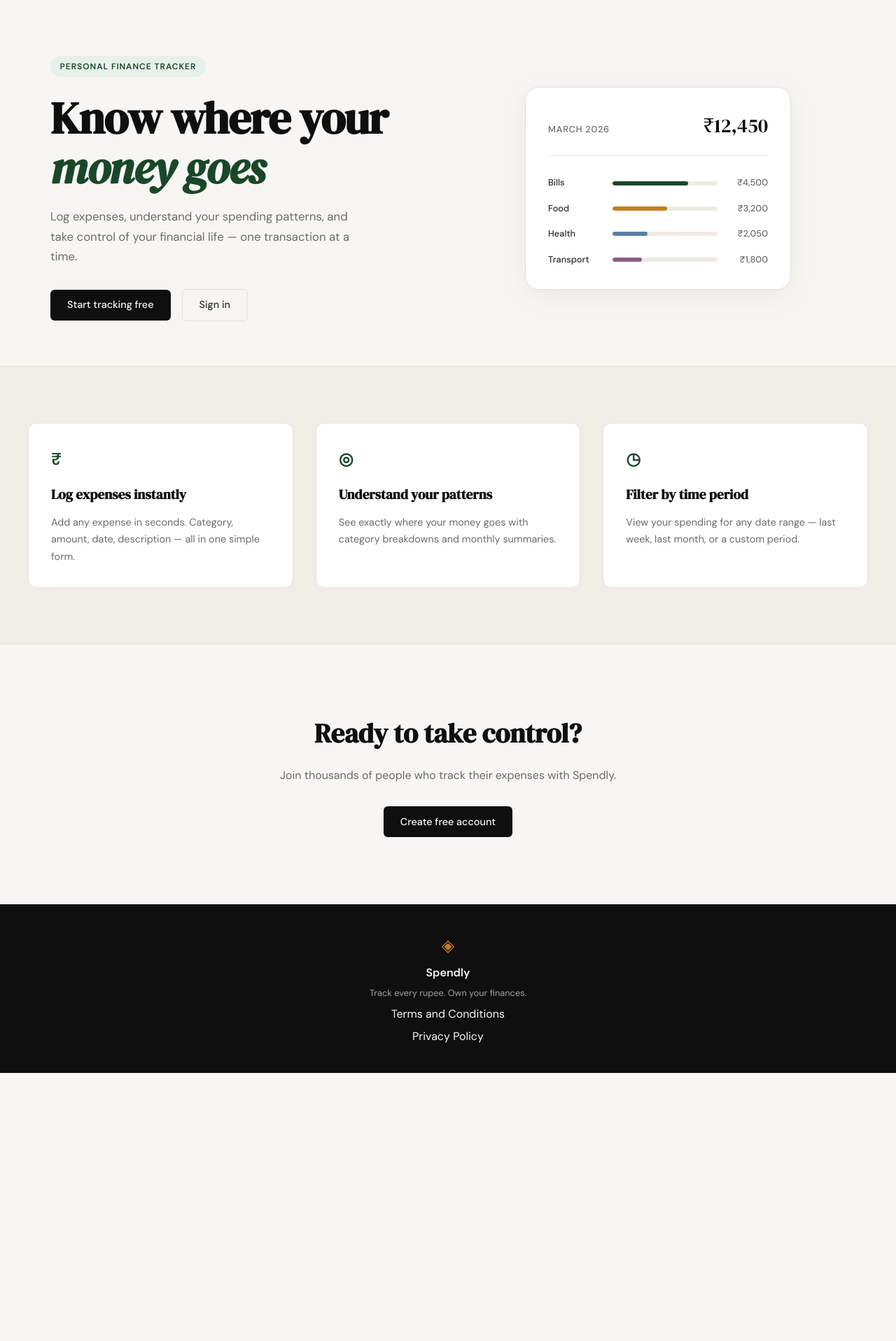
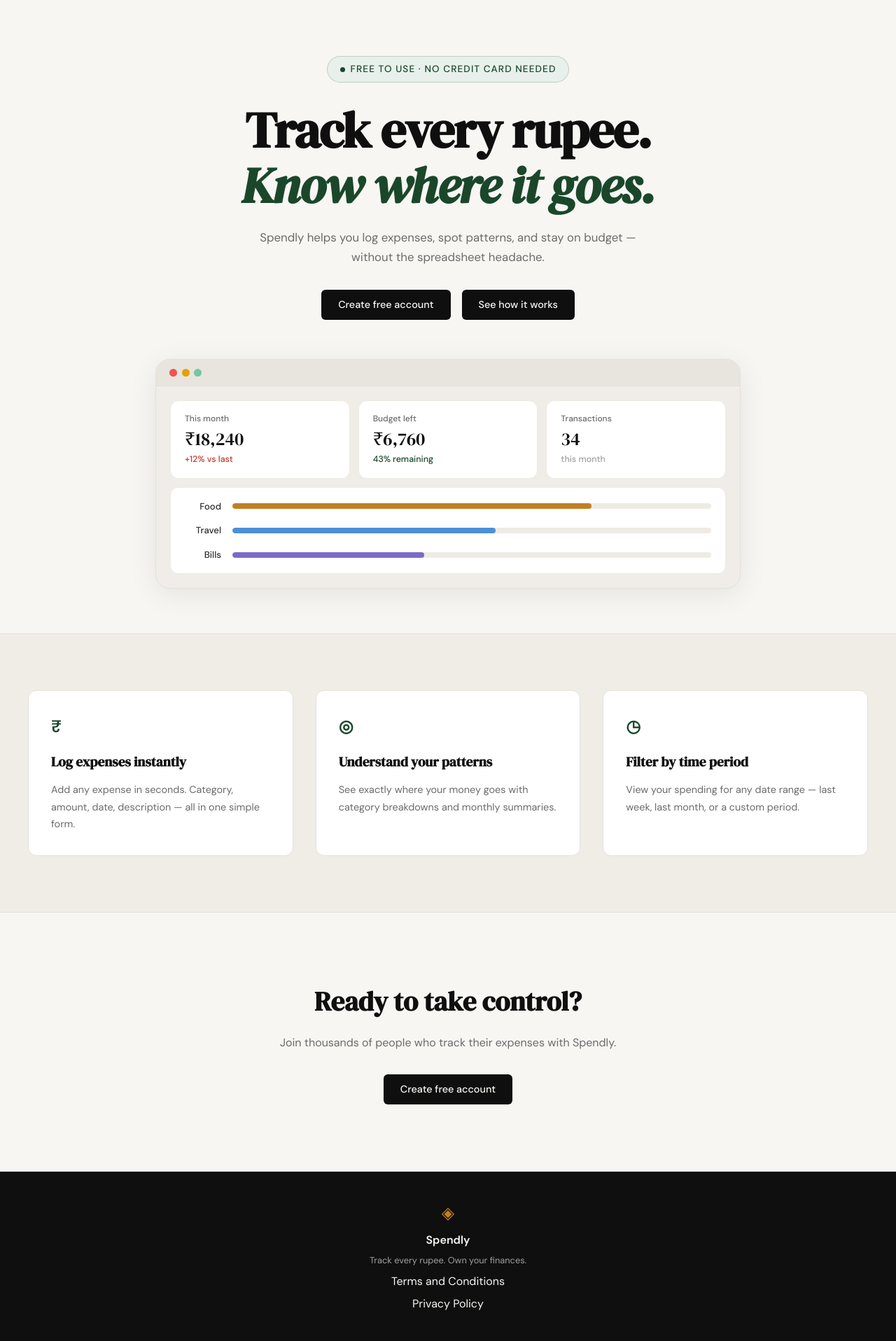
Before and after one commit to QL-Nisha-Rana/spendly, a Flask app: page / in a window 1280 px wide. Shown: the part 61-1977 px from the top of the page at 70% size. Before the commit the page ends 1594 px from the top, so only its background shows below. Run offline with Flask 3, Linux system fonts and the light colour scheme.

Commit message:
landing: redesign hero section to match mockup

```diff
--- /dev/null
+++ b/static/css/landing.css
@@ -0,0 +1,210 @@
+/* ------------------------------------------------------------------ */
+/* Landing page — hero overrides                                        */
+/* Loaded only on landing.html; overrides the grid hero from style.css */
+/* ------------------------------------------------------------------ */
+
+.hero {
+    display: flex;
+    flex-direction: column;
+    align-items: center;
+    text-align: center;
+    padding: 5rem 2rem 4rem;
+    max-width: 900px;
+    margin: 0 auto;
+    gap: 0;
+}
+
+/* ------------------------------------------------------------------ */
+/* Inner copy block                                                     */
+/* ------------------------------------------------------------------ */
+
+.hero-inner {
+    display: flex;
+    flex-direction: column;
+    align-items: center;
+    width: 100%;
+    max-width: 700px;
+}
+
+/* Badge */
+.hero-badge {
+    display: inline-flex;
+    align-items: center;
+    gap: 0.5rem;
+    background: var(--accent-light);
+    color: var(--accent);
+    font-size: 0.85rem;
+    font-weight: 500;
+    padding: 0.45rem 1.1rem;
+    border-radius: 999px;
+    border: 1px solid rgba(26, 71, 42, 0.2);
+    margin-bottom: 1.75rem;
+}
+
+.hero-badge-dot {
+    width: 7px;
+    height: 7px;
+    background: var(--accent);
+    border-radius: 50%;
+    flex-shrink: 0;
+}
+
+/* Title */
+.hero-title {
+    font-size: clamp(2.75rem, 6vw, 4.5rem);
+    margin-bottom: 1.25rem;
+}
+
+.hero-title em {
+    color: var(--accent);
+    font-style: italic;
+    display: block;
+}
+
+/* Subtitle */
+.hero-subtitle {
+    max-width: 560px;
+    margin: 0 auto 2rem;
+}
+
+/* CTA buttons */
+.hero-actions {
+    display: flex;
+    gap: 1rem;
+    align-items: center;
+    justify-content: center;
+    margin-bottom: 3.5rem;
+}
+
+/* ------------------------------------------------------------------ */
+/* Dashboard mock                                                       */
+/* ------------------------------------------------------------------ */
+
+.hero-dashboard {
+    width: 100%;
+    max-width: 860px;
+    background: #f0ede8;
+    border: 1px solid var(--border);
+    border-radius: var(--radius-lg);
+    box-shadow: 0 8px 40px rgba(0, 0, 0, 0.08);
+    overflow: hidden;
+}
+
+/* Browser chrome bar */
+.dashboard-chrome {
+    display: flex;
+    align-items: center;
+    gap: 0.4rem;
+    padding: 0.8rem 1.2rem;
+    background: #e8e4de;
+    border-bottom: 1px solid var(--border);
+}
+
+.chrome-dot {
+    width: 11px;
+    height: 11px;
+    border-radius: 50%;
+}
+
+.chrome-red    { background: #f05252; }
+.chrome-yellow { background: #e3a008; }
+.chrome-green  { background: #76c7a0; }
+
+/* Dashboard content */
+.dashboard-body {
+    padding: 1.25rem;
+    display: flex;
+    flex-direction: column;
+    gap: 0.75rem;
+}
+
+/* Stat tiles */
+.dash-stats {
+    display: grid;
+    grid-template-columns: repeat(3, 1fr);
+    gap: 0.75rem;
+}
+
+.dash-stat-card {
+    background: var(--paper-card);
+    border: 1px solid var(--border-soft);
+    border-radius: var(--radius-md);
+    padding: 1rem 1.25rem;
+    text-align: left;
+    display: flex;
+    flex-direction: column;
+    gap: 0.25rem;
+}
+
+.dash-stat-label {
+    font-size: 0.75rem;
+    color: var(--ink-muted);
+    font-weight: 500;
+}
+
+.dash-stat-value {
+    font-family: var(--font-display);
+    font-size: 1.6rem;
+    color: var(--ink);
+    line-height: 1.2;
+}
+
+.dash-stat-sub {
+    font-size: 0.78rem;
+    color: var(--ink-faint);
+    font-weight: 500;
+}
+
+.dash-stat-sub.dash-stat-negative { color: var(--danger); }
+.dash-stat-sub.dash-stat-positive { color: var(--accent); }
+
+/* Category bars */
+.dash-bars {
+    background: var(--paper-card);
+    border: 1px solid var(--border-soft);
+    border-radius: var(--radius-md);
+    padding: 1rem 1.25rem;
+    display: flex;
+    flex-direction: column;
+    gap: 0.85rem;
+}
+
+.dash-bar-row {
+    display: grid;
+    grid-template-columns: 52px 1fr;
+    align-items: center;
+    gap: 1rem;
+}
+
+.dash-bar-label {
+    font-size: 0.82rem;
+    font-weight: 500;
+    color: var(--ink-soft);
+    text-align: right;
+}
+
+.dash-bar-track {
+    height: 8px;
+    background: var(--border-soft);
+    border-radius: 999px;
+    overflow: hidden;
+}
+
+.dash-bar {
+    height: 100%;
+    border-radius: 999px;
+}
+
+.dash-bar-orange { background: #c17f24; }
+.dash-bar-blue   { background: #4a90d9; }
+.dash-bar-purple { background: #7c6bc9; }
+
+/* ------------------------------------------------------------------ */
+/* Responsive                                                           */
+/* ------------------------------------------------------------------ */
+
+@media (max-width: 600px) {
+    .dash-stats { grid-template-columns: 1fr; }
+    .hero-actions { flex-direction: column; width: 100%; }
+    .hero-actions .btn-primary { width: 100%; text-align: center; }
+}
--- a/templates/landing.html
+++ b/templates/landing.html
@@ -1,60 +1,75 @@
 {% extends "base.html" %}
 
 {% block title %}Spendly — Track Every Rupee{% endblock %}
+
+{% block head %}
+<link rel="stylesheet" href="{{ url_for('static', filename='css/landing.css') }}">
+{% endblock %}
 
 {% block content %}
 
 <section class="hero">
     <div class="hero-inner">
-        <div class="hero-badge">Personal Finance Tracker</div>
+        <div class="hero-badge">
+            <span class="hero-badge-dot"></span>
+            Free to use · No credit card needed
+        </div>
         <h1 class="hero-title">
-            Know where your<br>
-            <em>money goes</em>
+            Track every rupee.<br>
+            <em>Know where it goes.</em>
         </h1>
         <p class="hero-subtitle">
-            Log expenses, understand your spending patterns,
-            and take control of your financial life —
-            one transaction at a time.
+            Spendly helps you log expenses, spot patterns, and stay
+            on budget — without the spreadsheet headache.
         </p>
         <div class="hero-actions">
-            <a href="{{ url_for('register') }}" class="btn-primary">Start tracking free</a>
-            <a href="{{ url_for('login') }}" class="btn-ghost">Sign in</a>
+            <a href="{{ url_for('register') }}" class="btn-primary">Create free account</a>
+            <a href="{{ url_for('login') }}" class="btn-primary">See how it works</a>
         </div>
     </div>
-    <div class="hero-visual">
-        <div class="mock-card">
-            <div class="mock-card-header">
-                <span class="mock-label">March 2026</span>
-                <span class="mock-total">₹12,450</span>
+
+    <div class="hero-dashboard">
+        <div class="dashboard-chrome">
+            <span class="chrome-dot chrome-red"></span>
+            <span class="chrome-dot chrome-yellow"></span>
+            <span class="chrome-dot chrome-green"></span>
+        </div>
+        <div class="dashboard-body">
+            <div class="dash-stats">
+                <div class="dash-stat-card">
+                    <span class="dash-stat-label">This month</span>
+                    <span class="dash-stat-value">₹18,240</span>
+                    <span class="dash-stat-sub dash-stat-negative">+12% vs last</span>
+                </div>
+                <div class="dash-stat-card">
+                    <span class="dash-stat-label">Budget left</span>
+                    <span class="dash-stat-value">₹6,760</span>
+                    <span class="dash-stat-sub dash-stat-positive">43% remaining</span>
+                </div>
+                <div class="dash-stat-card">
+                    <span class="dash-stat-label">Transactions</span>
+                    <span class="dash-stat-value">34</span>
+                    <span class="dash-stat-sub">this month</span>
+                </div>
             </div>
-            <div class="mock-bars">
-                <div class="mock-bar-row">
-                    <span class="mock-cat">Bills</span>
-                    <div class="mock-bar-track">
-                        <div class="mock-bar" style="width: 72%"></div>
+            <div class="dash-bars">
+                <div class="dash-bar-row">
+                    <span class="dash-bar-label">Food</span>
+                    <div class="dash-bar-track">
+                        <div class="dash-bar dash-bar-orange" style="width: 75%"></div>
                     </div>
-                    <span class="mock-amt">₹4,500</span>
                 </div>
-                <div class="mock-bar-row">
-                    <span class="mock-cat">Food</span>
-                    <div class="mock-bar-track">
-                        <div class="mock-bar mock-bar-2" style="width: 52%"></div>
+                <div class="dash-bar-row">
+                    <span class="dash-bar-label">Travel</span>
+                    <div class="dash-bar-track">
+                        <div class="dash-bar dash-bar-blue" style="width: 55%"></div>
                     </div>
-                    <span class="mock-amt">₹3,200</span>
                 </div>
-                <div class="mock-bar-row">
-                    <span class="mock-cat">Health</span>
-                    <div class="mock-bar-track">
-                        <div class="mock-bar mock-bar-3" style="width: 33%"></div>
+                <div class="dash-bar-row">
+                    <span class="dash-bar-label">Bills</span>
+                    <div class="dash-bar-track">
+                        <div class="dash-bar dash-bar-purple" style="width: 40%"></div>
                     </div>
-                    <span class="mock-amt">₹2,050</span>
-                </div>
-                <div class="mock-bar-row">
-                    <span class="mock-cat">Transport</span>
-                    <div class="mock-bar-track">
-                        <div class="mock-bar mock-bar-4" style="width: 28%"></div>
-                    </div>
-                    <span class="mock-amt">₹1,800</span>
                 </div>
             </div>
         </div>
```
